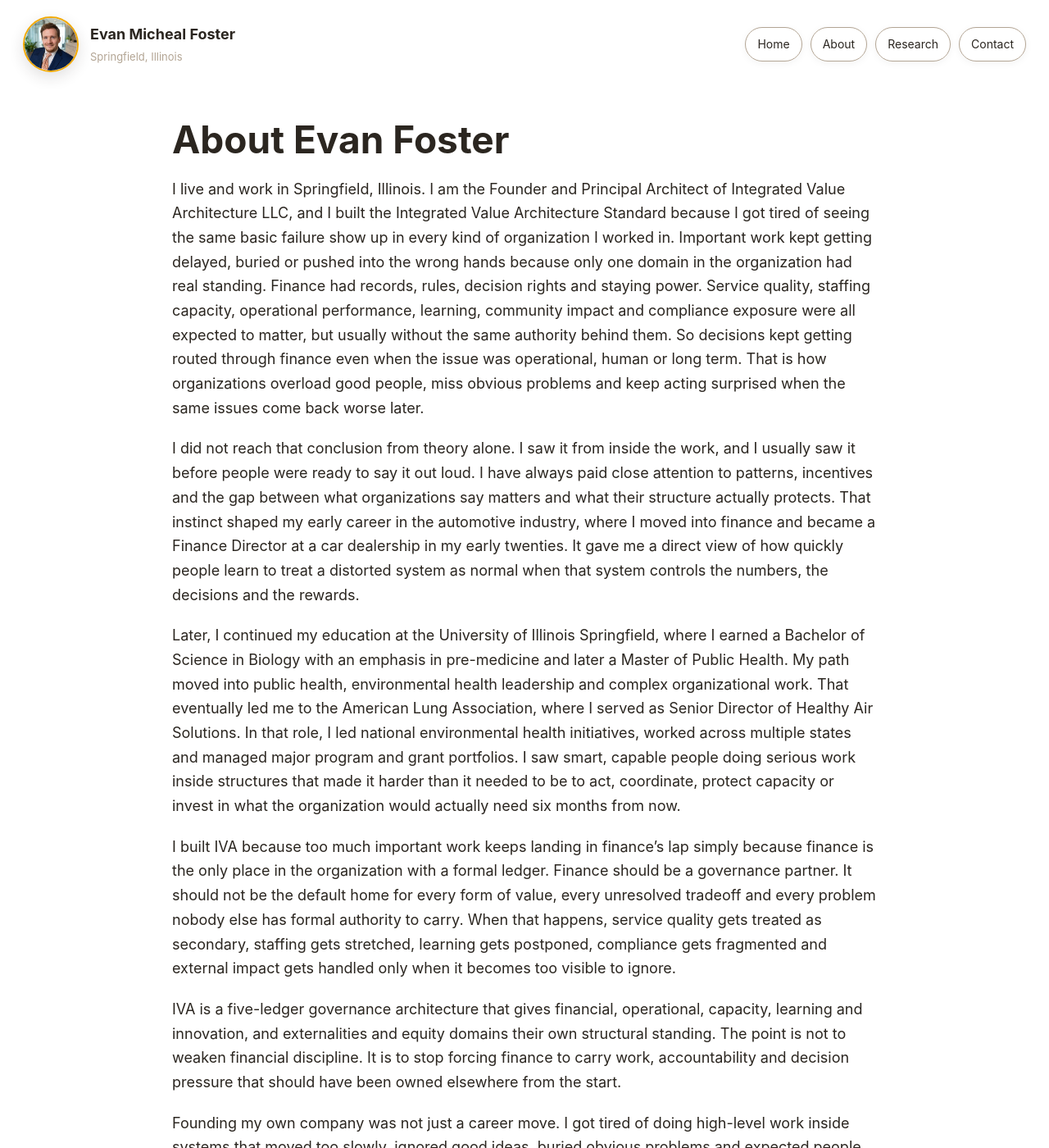
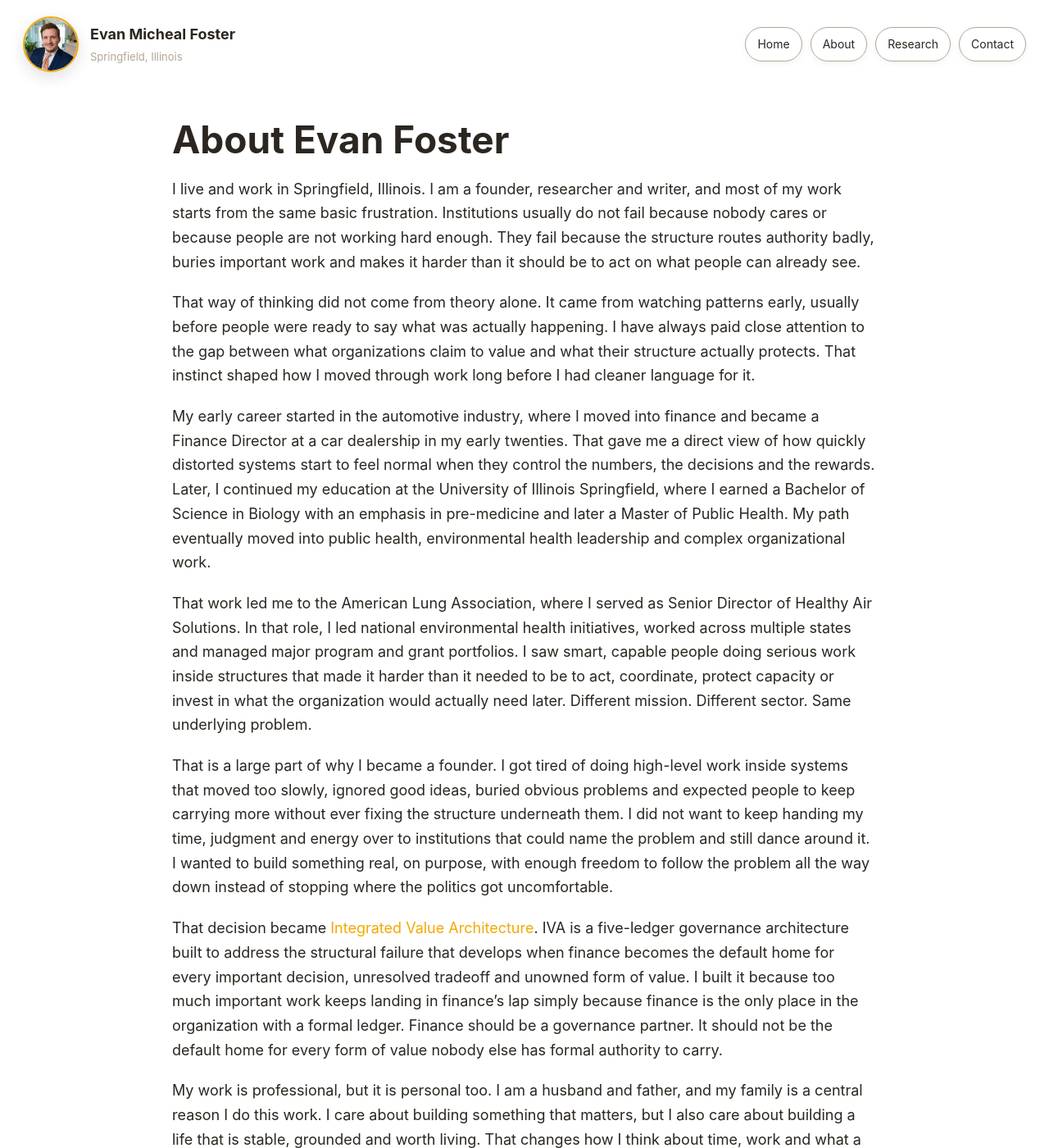
Before and after one commit to efost7873/evanmichealfoster.com, a Jekyll site: the page built from about.md, in a window 1280 px wide and 1400 px high. Shown: the whole window at 82% size. Built offline with Jekyll 4.4.1, drawn with Linux system fonts in a browser that asks for light colours; some of the changed text lies outside the part shown.

Commit message:
Revise title and description for about page
Updated the title and description to better reflect Evan Foster's work and focus areas.

```diff
--- a/about.md
+++ b/about.md
@@ -1,32 +1,32 @@
 ---
 layout: default
-title: About Evan Foster | Founder of Integrated Value Architecture | Springfield, Illinois
+title: About Evan Foster | Founder, Researcher and Writer | Springfield, Illinois
 permalink: /about/
-description: Learn more about Evan Foster, a Springfield, Illinois-based researcher, writer and founder of Integrated Value Architecture, which helps organizations stop routing every important decision through finance by default.
+description: Learn more about Evan Foster, a Springfield, Illinois-based founder, researcher and writer whose work focuses on governance, structural failure and the conditions that shape what organizations protect or bury.
 ---
 
 # About Evan Foster
 
-I live and work in Springfield, Illinois. I am the Founder and Principal Architect of Integrated Value Architecture LLC, and I built the Integrated Value Architecture Standard because I got tired of seeing the same basic failure show up in every kind of organization I worked in. Important work kept getting delayed, buried or pushed into the wrong hands because only one domain in the organization had real standing. Finance had records, rules, decision rights and staying power. Service quality, staffing capacity, operational performance, learning, community impact and compliance exposure were all expected to matter, but usually without the same authority behind them. So decisions kept getting routed through finance even when the issue was operational, human or long term. That is how organizations overload good people, miss obvious problems and keep acting surprised when the same issues come back worse later.
+I live and work in Springfield, Illinois. I am a founder, researcher and writer, and most of my work starts from the same basic frustration. Institutions usually do not fail because nobody cares or because people are not working hard enough. They fail because the structure routes authority badly, buries important work and makes it harder than it should be to act on what people can already see.
 
-I did not reach that conclusion from theory alone. I saw it from inside the work, and I usually saw it before people were ready to say it out loud. I have always paid close attention to patterns, incentives and the gap between what organizations say matters and what their structure actually protects. That instinct shaped my early career in the automotive industry, where I moved into finance and became a Finance Director at a car dealership in my early twenties. It gave me a direct view of how quickly people learn to treat a distorted system as normal when that system controls the numbers, the decisions and the rewards.
+That way of thinking did not come from theory alone. It came from watching patterns early, usually before people were ready to say what was actually happening. I have always paid close attention to the gap between what organizations claim to value and what their structure actually protects. That instinct shaped how I moved through work long before I had cleaner language for it.
 
-Later, I continued my education at the University of Illinois Springfield, where I earned a Bachelor of Science in Biology with an emphasis in pre-medicine and later a Master of Public Health. My path moved into public health, environmental health leadership and complex organizational work. That eventually led me to the American Lung Association, where I served as Senior Director of Healthy Air Solutions. In that role, I led national environmental health initiatives, worked across multiple states and managed major program and grant portfolios. I saw smart, capable people doing serious work inside structures that made it harder than it needed to be to act, coordinate, protect capacity or invest in what the organization would actually need six months from now.
+My early career started in the automotive industry, where I moved into finance and became a Finance Director at a car dealership in my early twenties. That gave me a direct view of how quickly distorted systems start to feel normal when they control the numbers, the decisions and the rewards. Later, I continued my education at the University of Illinois Springfield, where I earned a Bachelor of Science in Biology with an emphasis in pre-medicine and later a Master of Public Health. My path eventually moved into public health, environmental health leadership and complex organizational work.
 
-I built IVA because too much important work keeps landing in finance’s lap simply because finance is the only place in the organization with a formal ledger. Finance should be a governance partner. It should not be the default home for every form of value, every unresolved tradeoff and every problem nobody else has formal authority to carry. When that happens, service quality gets treated as secondary, staffing gets stretched, learning gets postponed, compliance gets fragmented and external impact gets handled only when it becomes too visible to ignore.
+That work led me to the American Lung Association, where I served as Senior Director of Healthy Air Solutions. In that role, I led national environmental health initiatives, worked across multiple states and managed major program and grant portfolios. I saw smart, capable people doing serious work inside structures that made it harder than it needed to be to act, coordinate, protect capacity or invest in what the organization would actually need later. Different mission. Different sector. Same underlying problem.
 
-IVA is a five-ledger governance architecture that gives financial, operational, capacity, learning and innovation, and externalities and equity domains their own structural standing. The point is not to weaken financial discipline. It is to stop forcing finance to carry work, accountability and decision pressure that should have been owned elsewhere from the start.
+That is a large part of why I became a founder. I got tired of doing high-level work inside systems that moved too slowly, ignored good ideas, buried obvious problems and expected people to keep carrying more without ever fixing the structure underneath them. I did not want to keep handing my time, judgment and energy over to institutions that could name the problem and still dance around it. I wanted to build something real, on purpose, with enough freedom to follow the problem all the way down instead of stopping where the politics got uncomfortable.
 
-Founding my own company was not just a career move. I got tired of doing high-level work inside systems that moved too slowly, ignored good ideas, buried obvious problems and expected people to keep carrying more without ever fixing the structure underneath them. I wanted to build something real, on purpose, and I wanted the freedom to build it with my own judgment intact.
+That decision became [Integrated Value Architecture](https://integratedvaluearchitecture.com). IVA is a five-ledger governance architecture built to address the structural failure that develops when finance becomes the default home for every important decision, unresolved tradeoff and unowned form of value. I built it because too much important work keeps landing in finance’s lap simply because finance is the only place in the organization with a formal ledger. Finance should be a governance partner. It should not be the default home for every form of value nobody else has formal authority to carry.
 
-My work is professional, but it is personal too. I am a husband and father, and my family is a central reason I do this work. I care about building something that matters, but I also care about building a life that is stable, grounded and worth living. That has changed the way I think about time, risk, work and what a serious life is supposed to add up to. I care about work that holds up under real pressure because real people have to live inside the consequences when it does not.
+My work is professional, but it is personal too. I am a husband and father, and my family is a central reason I do this work. I care about building something that matters, but I also care about building a life that is stable, grounded and worth living. That changes how I think about time, work and what a serious life is supposed to add up to. I am not interested in drifting through institutions for another decade hoping the next one will waste my time a little less.
 
 Place matters to me for the same reason. I grew up in Illinois, and Oregon, Illinois has remained one of the most important places in my life. It is where I got married, and it represents peace to me in a way very few places do. It reminds me that life does not have to be built around noise, drift or institutional theater. Structure stops being abstract pretty quickly once people have to live inside what it produces.
 
 I was also raised in the LDS Church. I am less active than I once was, but that background still shaped the way I think about responsibility, institutional life, continuity and the obligations people carry to each other over time.
 
-Alongside that work, I write and conduct research on governance, financialization and organizational structure. I am currently pursuing a Doctor of Public Administration at the University of Illinois Springfield, where my research examines how financialization shapes resource distribution and decision-making in public institutions. My academic work and applied work are closely connected. One helps explain the pattern. The other is built to solve it.
+Alongside that work, I write and conduct research on governance, financialization and organizational structure. I am currently pursuing a Doctor of Public Administration at the University of Illinois Springfield, where my research examines how financialization shapes resource distribution and decision-making in public institutions. I am also developing a broader body of work that includes public writing, independent projects and my book project, [*Always Over Capacity*](/always-over-capacity/), which focuses on the structural causes of overload and the way important work keeps getting routed into the wrong places.
 
-I do this work for organizations that are tired of watching decisions slow down, work pile up and the things they say matter keep losing out because nobody has real authority to hold onto them. I continue to live and work in [Springfield, Illinois](/springfield/) while developing [Integrated Value Architecture](https://integratedvaluearchitecture.com), writing, conducting research and building governance architecture that helps organizations stop burying what they actually depend on.
+Across all of it, the common thread is pretty simple. I am interested in the point where what people know is happening and what the structure allows them to do stop matching. That is where overload starts. That is where value gets buried. That is where institutions begin asking people to carry problems that should have been solved in the design.
 
-More focused information about my professional background is available on the [Evan Foster Springfield, Illinois](/evan-foster-springfield-il/) page. Research, publications and related work are available on the [Research](/research/) page.
+More focused professional information is available on the [Evan Foster Springfield, Illinois](/evan-foster-springfield-il/) page. Research, publications and working papers are available on the [Research](/research/) page. Writing is available on the [Writing](/writing/) page. Independent work and current builds are available on the [Projects](/projects/) page.
```
